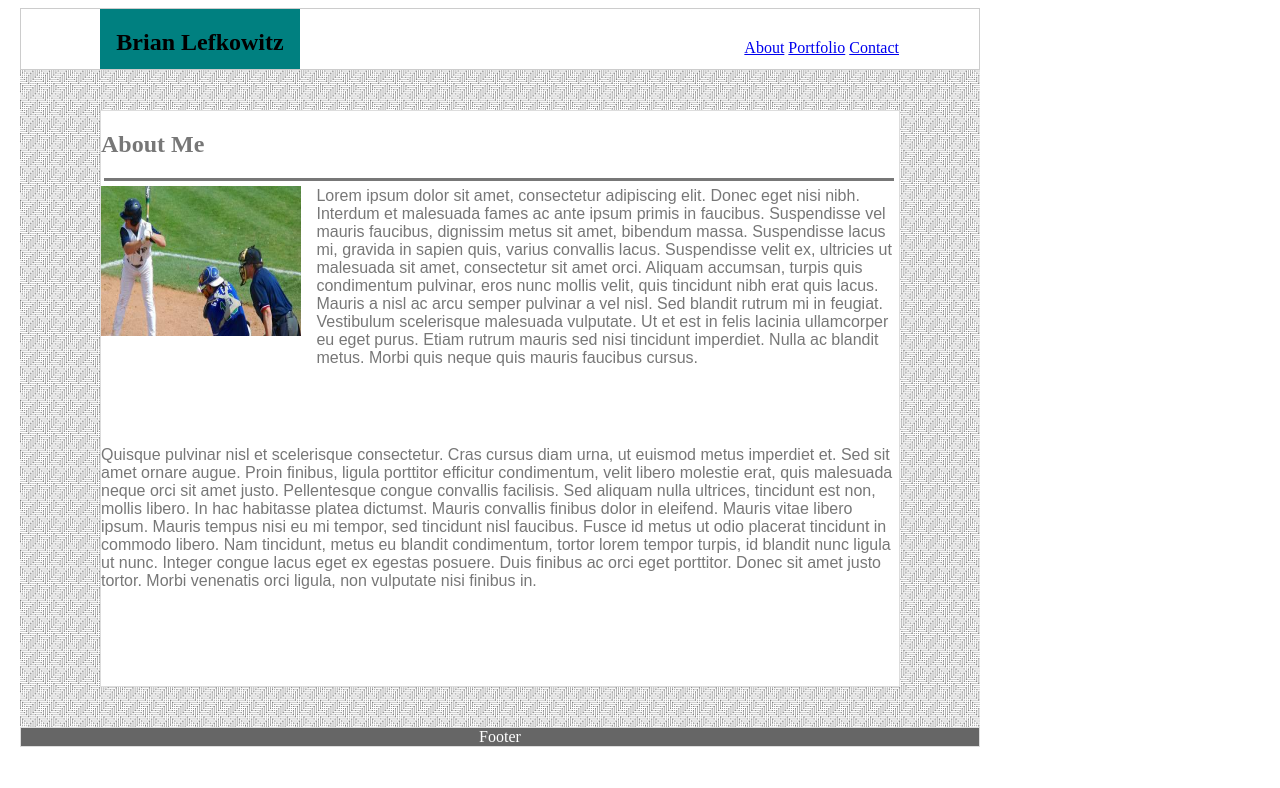
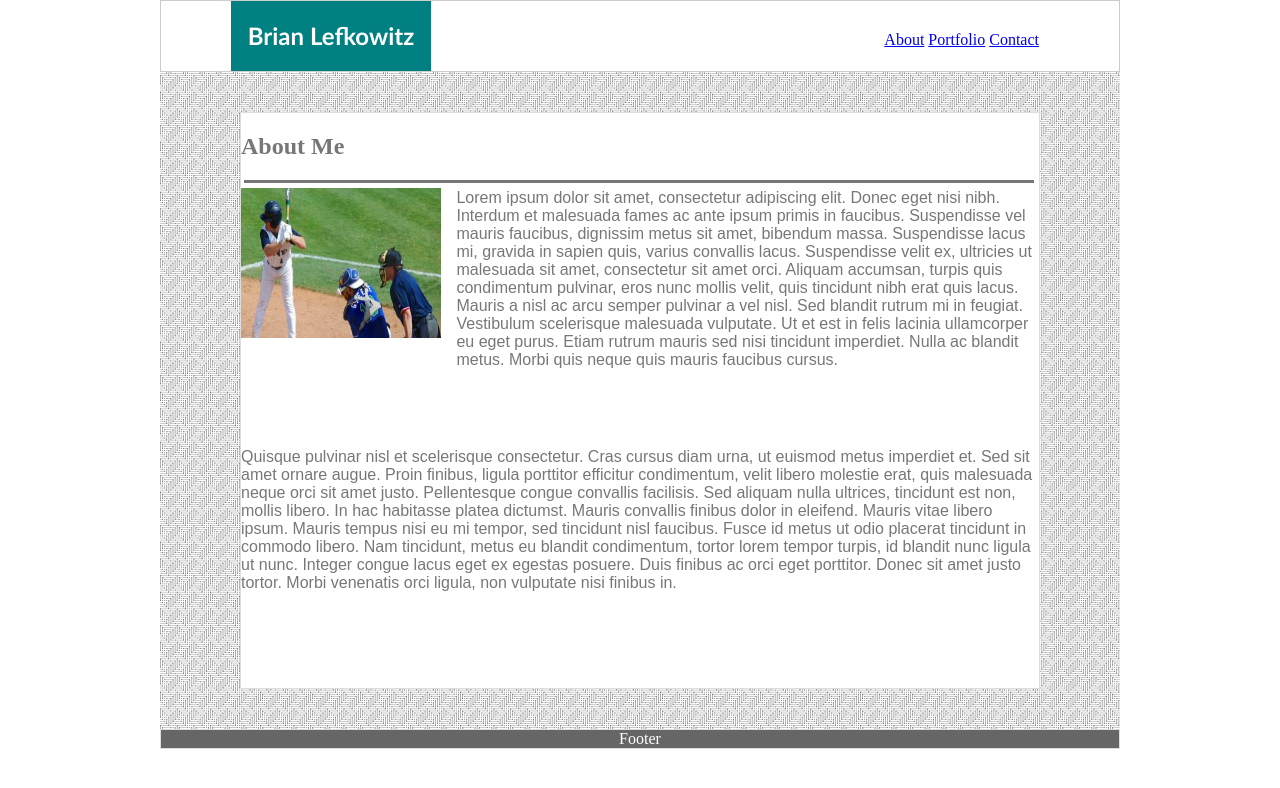
Before and after one commit to blefkowitz18/Basic-Portfolio, a plain HTML site: page assets/index.html in a window 1280 px wide. Drawn offline with Linux system fonts and the light colour scheme.

Commit message:
fixed header

```diff
--- a/assets/css/style.css
+++ b/assets/css/style.css
@@ -1,30 +1,36 @@
 .body {
-    margin-left: 20px;
-    margin-right: 20px;
     width: 960px;
+    margin: 0 auto;
+}
+
+
+.nav {
+    background: #ffffff;
+    border: 1px solid #cccccc;
+    padding: 30px;
+    width: 898px;
+    height: 10px;
+    position: relative;
 }
 
 .Name{
     Position: absolute;
     background: teal;
     width: 200px;
-    height: 60px;
-    top: 9px;
-    left: 100px;
+    height: 70px;
+    top: 0px;
+    left: 70px;
     text-align: center;
-}
-
-.nav {
-    background: #ffffff;
-    border: 1px solid #cccccc;
-    padding: 30px;
-    width: 898px;
+    color: white;
+    font-family: 'Trebuchet MS', 'Lucida Sans Unicode', 'Lucida Grande', 'Lucida Sans', Arial, sans-serif;
 }
 
 .navigation{
     color: #777;
-    float: right;
-    margin-right: 50px;
+    height: 35px;
+    position: absolute;
+    top: 30px;
+    right: 80px;
 }
 
 .background {
```
Also changed, not shown: assets/index.html (line endings or trailing spaces).
